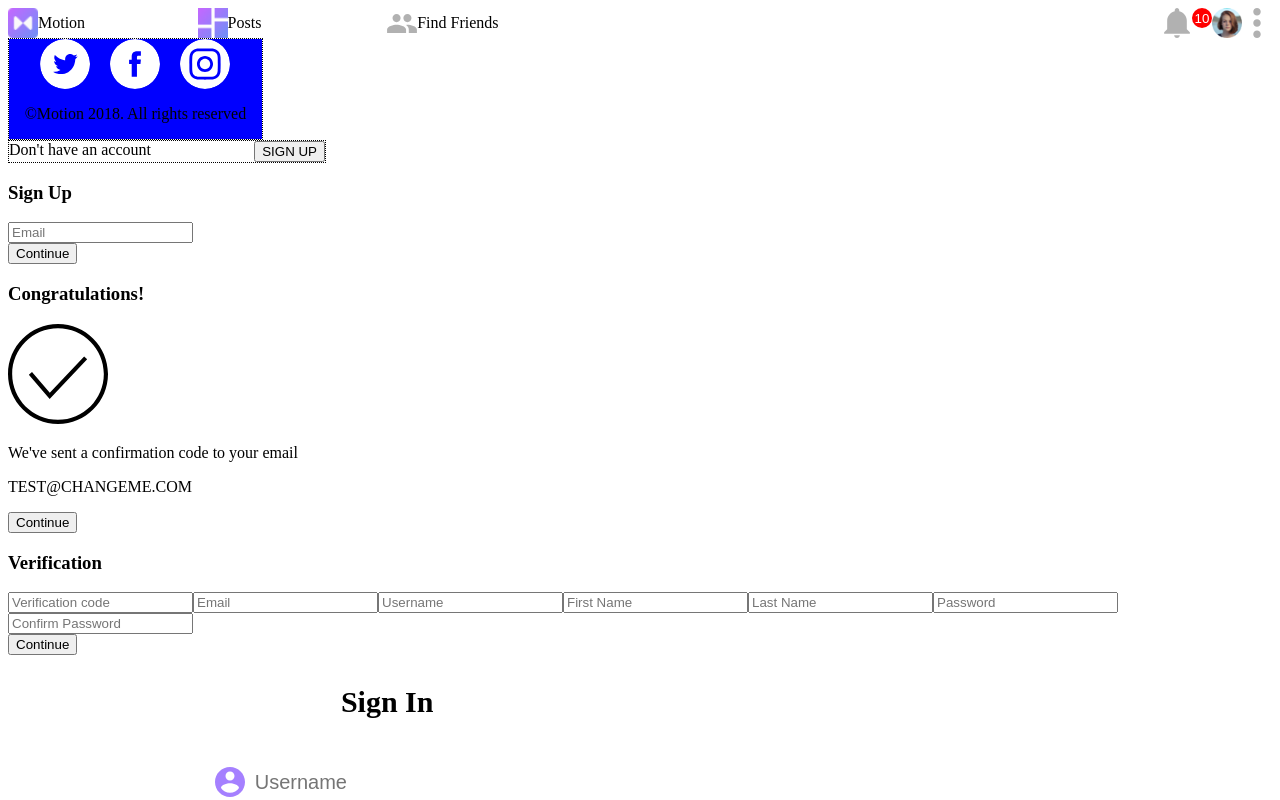
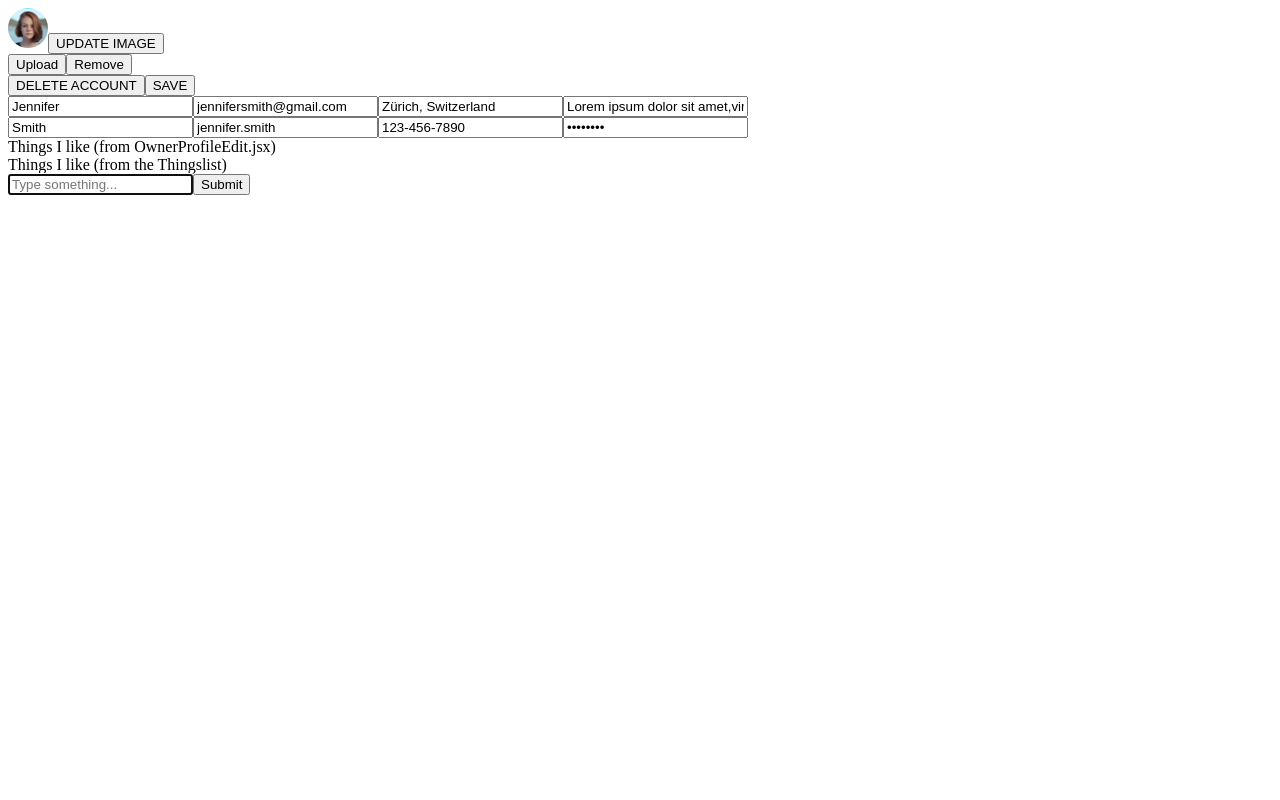
Before and after one commit to mijail-febres/Motion-Project-Frontend, a React (Create React App) app: page / in a window 1280 px wide. Shown: the top 800 px of the page. Built offline with nearby package versions, Linux system fonts and the light colour scheme.

Commit message:
Push 1st draft of EditProfilDiv

```diff
--- a/package.json
+++ b/package.json
@@ -3,6 +3,7 @@
   "version": "0.1.0",
   "private": true,
   "dependencies": {
+    "@reduxjs/toolkit": "^1.6.1",
     "@testing-library/jest-dom": "^5.14.1",
     "@testing-library/react": "^11.2.7",
     "@testing-library/user-event": "^12.8.3",
@@ -11,6 +12,7 @@
     "react-redux": "^7.2.5",
     "react-scripts": "4.0.3",
     "styled-components": "^5.3.1",
+    "uuid": "^8.3.2",
     "web-vitals": "^1.1.2"
   },
   "scripts": {
--- a/src/App.js
+++ b/src/App.js
@@ -1,17 +1,24 @@
-import CopyrightContainer from './Pages/Login/Copyright';
-import MasterHeader from './Pages/Login/Header';
-import Login from './Pages/Login/Login';
-import QuestionContainer from "./Pages/Login/QuestionTop";
+// import CopyrightContainer from './Pages/Login/Copyright';
+// import MasterHeader from './Pages/Login/Header';
+// import Login from './Pages/Login/Login';
+// import QuestionContainer from "./Pages/Login/QuestionTop";
+// import LandingLeftCenter from '../src/Pages/Login/landing-left-center';
+import OwnerProfileEditForm from '../src/Pages/YourProfileEdit/OwnerProfileEdit';
 
-const nNotif = 10; // just to test how notifications are shown. This works nicely
+// const nNotif = 10;
+// just to test how notifications are shown. This works nicely
 
 function App() {
   return (
     <div className="App">
-      <MasterHeader NumberOfNotifications = {nNotif}/>
+      {/* <MasterHeader NumberOfNotifications = {nNotif}/>
       <CopyrightContainer label ={'Motion 2018. All rights reserved'}/>
       <QuestionContainer label = {'Don\'t have an account'} value='SIGN UP'/>
-      <Login />
+      <Login /> */}
+
+      {/* <LandingLeftCenter /> */}
+      <OwnerProfileEditForm />
+
     </div>
   );
 }
--- /dev/null
+++ b/src/Pages/YourProfileEdit/OwnerProfileEdit.jsx
@@ -0,0 +1,151 @@
+import React, { useState } from 'react';
+import { useDispatch } from 'react-redux';
+import styled from 'styled-components';
+// import { userProfileEdit } from '../YourProfileEditFeatures/userSlice';
+import ThingsList from './UserProfileEditCompos/Thingslist';
+import JenPic from '../../../src/Assets/images/users/jennifer.png';
+
+
+const OwnEditProfileContainer = styled.div`
+
+
+
+    label {
+
+    }
+
+`
+
+
+
+// const UserFormEdit = ({type, placeholder, label, errorMessage}) =>
+
+const OwnerProfileEditForm = () => {
+
+    const [firstname, setFirstname] = useState("Jennifer");
+    const [email, setEmail] = useState("jennifersmith@gmail.com");
+    const [location, setLocation] = useState("Zürich, Switzerland");
+    const [about, setAbout] = useState("Lorem ipsum dolor sit amet,vim ut quas volumus probatus, has tantas laudem iracundia et, ad per utamur ceteros apeirian");
+    const [lastname, setLastname] = useState("Smith");
+    const [username, setUsername] = useState("jennifer.smith");
+    const [phone, setPhone] = useState("123-456-7890");
+    const [password, setPassword] = useState("12345678");
+
+    // const dispatch = useDispatch();
+
+    // // to prevent the website from reloading
+    // const handleSubmit = (e) => {
+    //     e.prenventDefault();
+
+    //     dispatch(userProfileEdit({
+    //         firstname: firstname,
+    //         email: email,
+    //         location: location,
+    //         about: about,
+    //         lastname: lastname,
+    //         username: username,
+    //         phone: phone,
+    //         password: password,
+    //     }));
+
+    return (
+        <>
+
+        <div className="user-edit-leftblock">
+            <div className="update-img">
+                <img src={JenPic} alt="useravatar" />
+                <button label="UPDATE IMAGE">UPDATE IMAGE</button>
+
+            </div>
+
+        <div>
+            {/* Icons are missing! */}
+            <button label="Upload">Upload</button>
+            <button label="Remove">Remove</button>
+        </div>
+
+        <div>
+            <button label="Delete Account">DELETE ACCOUNT</button>
+            <button label="Save">SAVE</button>
+        </div>
+
+        </div>
+
+        <form className="user-edit-rightblock">
+            <div className="edit-leftblock">
+                <input
+                    label="First name"
+                    type="text"
+                    placeholder=""
+                    value={firstname}
+                    onChange={(e) => setFirstname(e.target.value)}
+                />
+                <input
+                    label="Email"
+                    type="email"
+                    placeholder=""
+                    value={email}
+                    onChange={(e) => setEmail(e.target.value)}
+                />
+{/* What about the arrow for the location choice? */}
+                <input
+                    label="Location"
+                    type="search"
+                    placeholder=""
+                    value={location}
+                    onChange={(e) => setLocation(e.target.value)}
+                />
+
+                <input
+                    label="About"
+                    type="text"
+                    placeholder=""
+                    value={about}
+                    onChange={(e) => setAbout(e.target.value)}
+                />
+
+                </div>
+
+            <div className="edit-rightblock">
+                <input
+                    label="Last name"
+                    type="text"
+                    placeholder=""
+                    value={lastname}
+                    onChange={(e) => setLastname(e.target.value)}
+                />
+                <input
+                    label="Username"
+                    type="text"
+                    placeholder=""
+                    value={username}
+                    onChange={(e) => setUsername(e.target.value)}
+                />
+                <input
+                    label="Phone"
+                    type="tel"
+                    placeholder=""
+                    value={phone}
+                    onChange={(e) => setPhone(e.target.value)}
+                />
+                <input
+                    label="Password"
+                    type="password"
+                    placeholder=""
+                    value={password}
+                    onChange={(e) => setPassword(e.target.value)}
+                />
+            </div>
+
+        </form>
+
+         <div>
+            Things I like (from OwnerProfileEdit.jsx)
+            <ThingsList />
+        </div>
+
+        </>
+    )
+}
+
+export default OwnerProfileEditForm
--- /dev/null
+++ b/src/Pages/YourProfileEdit/UserProfileEditCompos/Things.js
@@ -0,0 +1,48 @@
+import React, { useState } from 'react';
+import ShapeCross from '../../../Assets/svgs/shape_cross.svg';
+// import { TiEdit } from 'react-icons/ti';
+import ThingsForm from './ThingsForm';
+
+function Things({ things, completeThing, removeThing, updateThing }) {
+  const [edit, setEdit] = useState({
+    id: null,
+    value: ''
+  });
+
+  const submitUpdate = value => {
+    updateThing(edit.id, value)
+    setEdit({
+      id: null,
+      value: ''
+    })
+  }
+
+  if (edit.id) {
+    return <ThingsForm edit={edit} onSubmit={submitUpdate} />
+  }
+  // console.log();
+  return things.map((thing, index) => (
+    <div className={thing.isComplete ? 'thing-row complete' : 'thing-row'}
+    key={index}>
+
+    <div key={thing.id} onClick={() => completeThing(thing.id)}>
+      {thing.text}
+    </div>
+
+    <div className="icons" key={index}>
+      <img src={ShapeCross }
+      onClick={() => removeThing(thing.id)}
+      className='delete-icon'
+      />
+      {/* <TiEdit
+      onClick={() => setEdit({ id: thing.id, value: thing.text})}
+      className='edit-icon'
+      /> */}
+    </div>
+
+    </div>
+
+  ));
+}
+
+export default Things
--- /dev/null
+++ b/src/Pages/YourProfileEdit/UserProfileEditCompos/ThingsForm.js
@@ -0,0 +1,47 @@
+import React, { useState, useEffect, useRef } from 'react';
+import {v4 as uuidv4} from 'uuid';
+
+function ThingsForm(props) {
+    const [input, setInput] = useState(props.edit ? props.edit.value : '');
+
+    const inputRef = useRef(null)
+
+    useEffect(() => {
+        inputRef.current.focus()
+    });
+
+    const handleChange = e => {
+        setInput(e.target.value);
+    };
+
+    const handlesubmit = e => {
+        e.preventDefault();
+
+        // adding props
+
+        props.onSubmit({
+            id: uuidv4(),
+            // id: Math.floor(Math.random() * 10000),
+            text: input
+        });
+
+        setInput('');
+    };
+
+    return (
+        <form className='thing-form' onSubmit={handlesubmit}>
+            <input
+                type='text'
+                placeholder='Type something...'
+                value={input}
+                name='text'
+                className='thing-input'
+                onChange={handleChange}
+                ref={inputRef}
+            />
+            <input type="submit" label="ADD" />
+        </form>
+    )
+}
+
+export default ThingsForm;
--- /dev/null
+++ b/src/Pages/YourProfileEdit/UserProfileEditCompos/Thingslist.js
@@ -0,0 +1,44 @@
+import React, { useState } from 'react';
+import ThingsForm from './ThingsForm';
+import Things from './Things';
+
+function ThingsList() {
+    const [things, setThings] = useState([]);
+
+    const addThing = thing => {
+       if(!thing.text || /^\s*$/.test(thing.text)) {
+         return;
+       }
+
+       const newThings =[thing, ...things]
+
+       setThings(newThings);
+    //    console.log(...things);
+    };
+
+    //     const updateThing = (thingId, newValue) => {
+    //     if(!newValue.text || /^\s*$/.test(newValue.text)) {
+    //         return;
+    //       }
+
+    //       setThings(prev => prev.map(item => (item.id === thingId ? newValue : item)));
+    // };
+
+    const removeThing = id => {
+        const removeArr = [...things].filter(thing => thing.id !== id)
+
+        setThings(removeArr);
+    };
+
+
+
+    return (
+        <div>
+            Things I like (from the Thingslist)
+            <ThingsForm onSubmit={addThing} />
+            <Things things={things} removeThing={removeThing} />
+        </div>
+    )
+}
+
+export default ThingsList
--- /dev/null
+++ b/src/Pages/YourProfileEditFeatures/userSlice.js
@@ -0,0 +1,22 @@
+// import { createSlice } from "@reduxjs/toolkit";
+
+// export const userSlice = createSlice({
+//     name: "user",
+//     initialState: {
+//         user: "",
+//     },
+//     reducers: {
+//         login: (state, action) => {
+//          state.user = action.payload;
+//         },
+//         logout: (state) => {
+//             state.user = null;
+//         },
+//     },
+// });
+
+// export const { login, logout } = userSlice.actions;
+
+// export const selectUser = (state) => state.user.user;
+
+// export default userSlice.reducer;
```
Also changed, not shown: src/Pages/YourProfileEditFeatures/store.js (added, +10 -0 lines), src/Pages/YourProfileEditFeatures/things.js (added, +25 -0 lines), src/Assets/svgs/shape_cross.svg (added), 1 other file (tests, documents, lock files or other folders).
